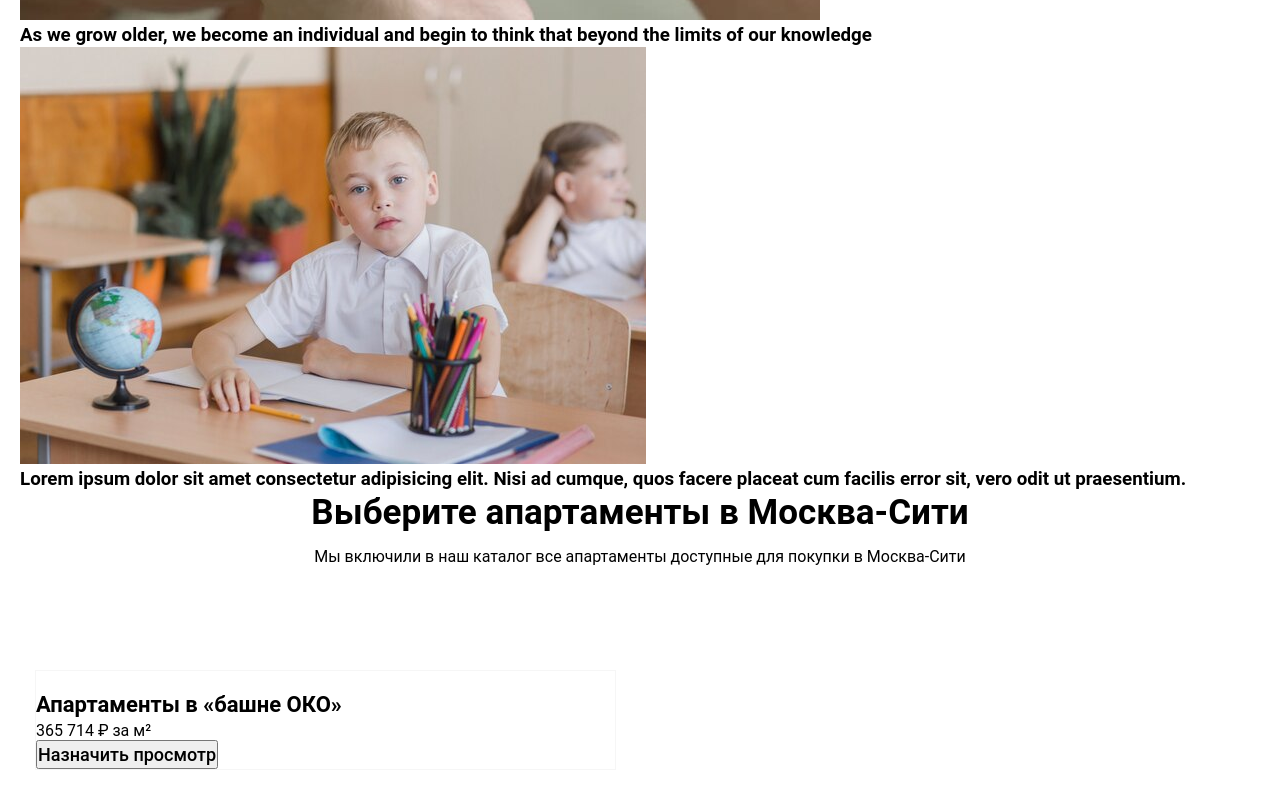
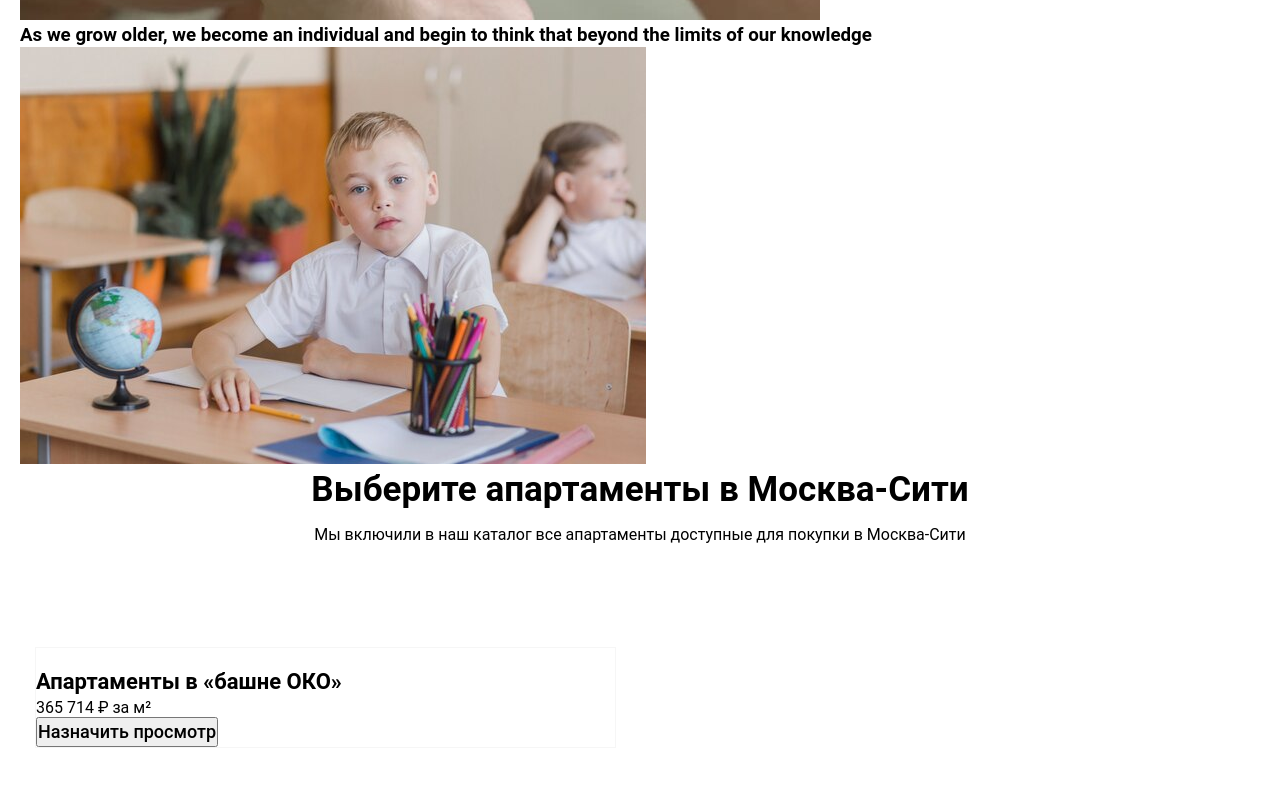
Before and after one commit to ularescape/lesson6, a plain HTML site: page index.html in a window 1280 px wide. Shown: the part 676-1484 px from the top of the page. Drawn offline with Linux system fonts and the light colour scheme.

```diff
--- a/index.html
+++ b/index.html
@@ -19,7 +19,7 @@
     <div class="img_boy-2"></div>
         <img class="img_boy-2" src="./img/img-2.jpg" alt="">
 
-    <h3>Lorem ipsum dolor sit amet consectetur adipisicing elit. Nisi ad cumque, quos facere placeat cum facilis error sit, vero odit ut praesentium.</h3>
+
     <div class="container">
         <h1>Выберите апартаменты в Москва-Сити</h1>
         <p class="txt_sub">Мы включили в наш каталог все апартаменты доступные для покупки в Москва-Сити</p>
```
